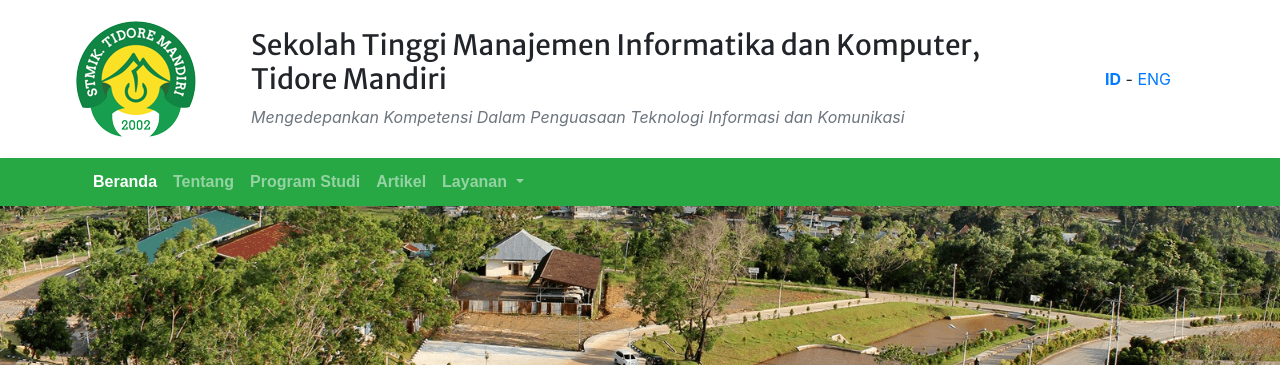
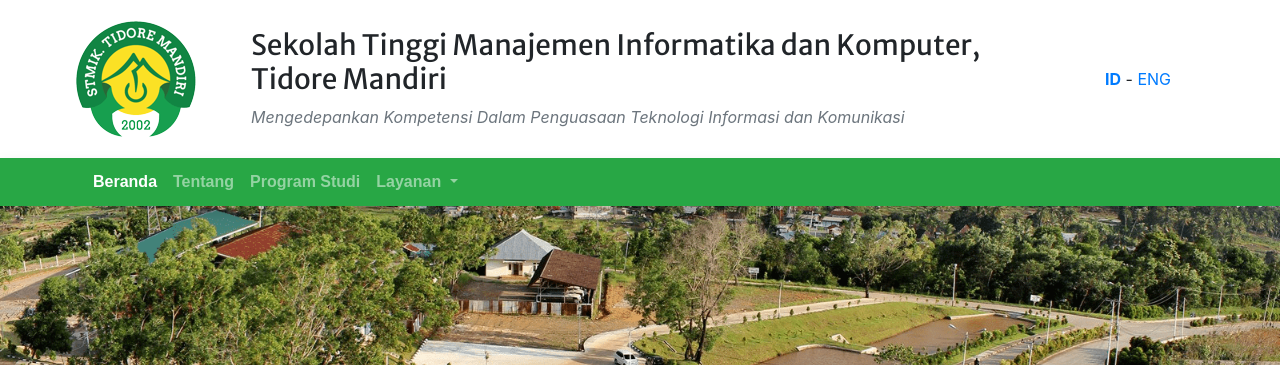
Before and after one commit to saidbahta/stmik-tm, a Jekyll site: the page built from index.md, in a window 1280 px wide. Shown: the top 365 px of the page. Built offline with Jekyll 4.4.1, drawn with Linux system fonts in a browser that asks for light colours; nearby versions of some CDN libraries.

Commit message:
update layout

```diff
--- a/_layouts/default.html
+++ b/_layouts/default.html
@@ -6,12 +6,12 @@
   <meta name="viewport" content="width=device-width, initial-scale=1.0">
   <meta http-equiv="X-UA-Compatible" content="ie=edge">
   <title>{{site.title_a}} {{site.title_b}}</title>
-  <link rel="stylesheet" type="text/css" media="screen" href="/assets/css/bootstrap.min.css" />
+  <link rel="stylesheet" type="text/css" media="screen" href="{{site.baseurl}}/assets/css/bootstrap.min.css" />
   <link href="https://fonts.googleapis.com/css?family=Merriweather+Sans&effect=shadow-multiple|Asap:500" rel="stylesheet">
   <link rel="stylesheet" href="https://use.fontawesome.com/releases/v5.5.0/css/all.css" integrity="sha384-B4dIYHKNBt8Bc12p+WXckhzcICo0wtJAoU8YZTY5qE0Id1GSseTk6S+L3BlXeVIU"
     crossorigin="anonymous">
-  <script src="/assets/js/jquery-3.3.1.min.js"></script>
-  <script src="/assets/js/bootstrap.min.js"></script>
+  <script src="{{site.baseurl}}/assets/js/jquery-3.3.1.min.js"></script>
+  <script src="{{site.baseurl}}/assets/js/bootstrap.min.js"></script>
   <script src="https://use.fontawesome.com/3b535f638d.js"></script>
 
   <style>
@@ -67,7 +67,7 @@
     <div class="container py-1">
       <div class="row">
         <div class="col-md-2">
-          <img class="align-self-center" src="/assets/img/logo/logo.png" alt="Logo STMIK-TM">
+          <img class="align-self-center" src="{{site.baseurl}}/assets/img/logo/logo.png" alt="Logo STMIK-TM">
         </div>
         <div class="col-md-8 align-self-center">
           <h3 class="mt-0 font-effect-shadow-multiple font-merri">Sekolah
@@ -92,17 +92,16 @@
       <div class="collapse navbar-collapse" id="navbarNavAltMarkup">
         <div class="navbar-nav ">
           <a class="nav-item nav-link active" href="{{site.baseurl}}">Beranda<span class="sr-only">(current)</span></a>
-          <a class="nav-item nav-link " href="/tentang">Tentang</a>
-          <a class="nav-item nav-link" href="#">Program Studi</a>
-          <a class="nav-item nav-link" href="#">Artikel</a>
+          <a class="nav-item nav-link " href="{{site.baseurl}}/tentang">Tentang</a>
+          <a class="nav-item nav-link" href="{{site.baseurl}}/prodi">Program Studi</a>
           <li class="nav-item dropdown">
             <a class="nav-link dropdown-toggle" href="#" id="navbarDropdown" role="button" data-toggle="dropdown"
               aria-haspopup="true" aria-expanded="false">
               Layanan
             </a>
             <div class="dropdown-menu" aria-labelledby="navbarDropdown">
-              <a class="dropdown-item" href="#">SIAKAD</a>
-              <a class="dropdown-item" href="#">SLIM</a>
+              <a class="dropdown-item" href="stmik-tm.ac.id/simak">SIMAK</a>
+              <a class="dropdown-item" href="stmik-tm.ac.id/carijudul">CARI JUDUL SKRIPSI</a>
               <div class="dropdown-divider"></div>
               <a class="dropdown-item" href="#">Pendaftaran</a>
             </div>
```
